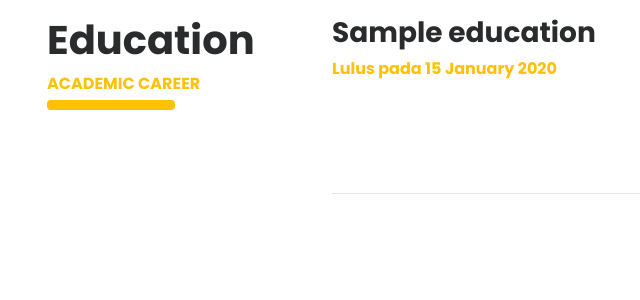
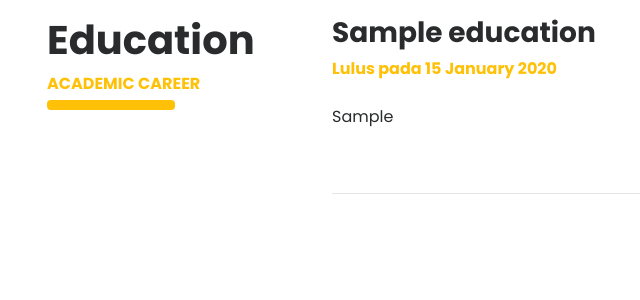
Before and after one commit to Hermanto050302/hermandev, a PHP site: page /porto/ in a window 1280 px wide. Shown: the part 1879-2179 px from the top of the page, without its empty margins (38-678 px from the left). Run offline with PHP 8.4, Linux system fonts and the light colour scheme; tables that the repository leaves empty or names only in its code hold one stand-in row (values such as "Sample post"); grey boxes marked "Sample" are stand-in pictures; data that the repository does not hold is empty.

Commit message:
Update index.php

```diff
--- a/index.php
+++ b/index.php
@@ -260,7 +260,7 @@ $edu = mysqli_query($mysqli, "SELECT * FROM tb_education ORDER BY id DESC");
 							}
 							?>
 					</span>
-					<p class="text-white mt-4">
+					<p class="mt-4">
               <?=$data['education']?>
             </p>
 					<br>
```
